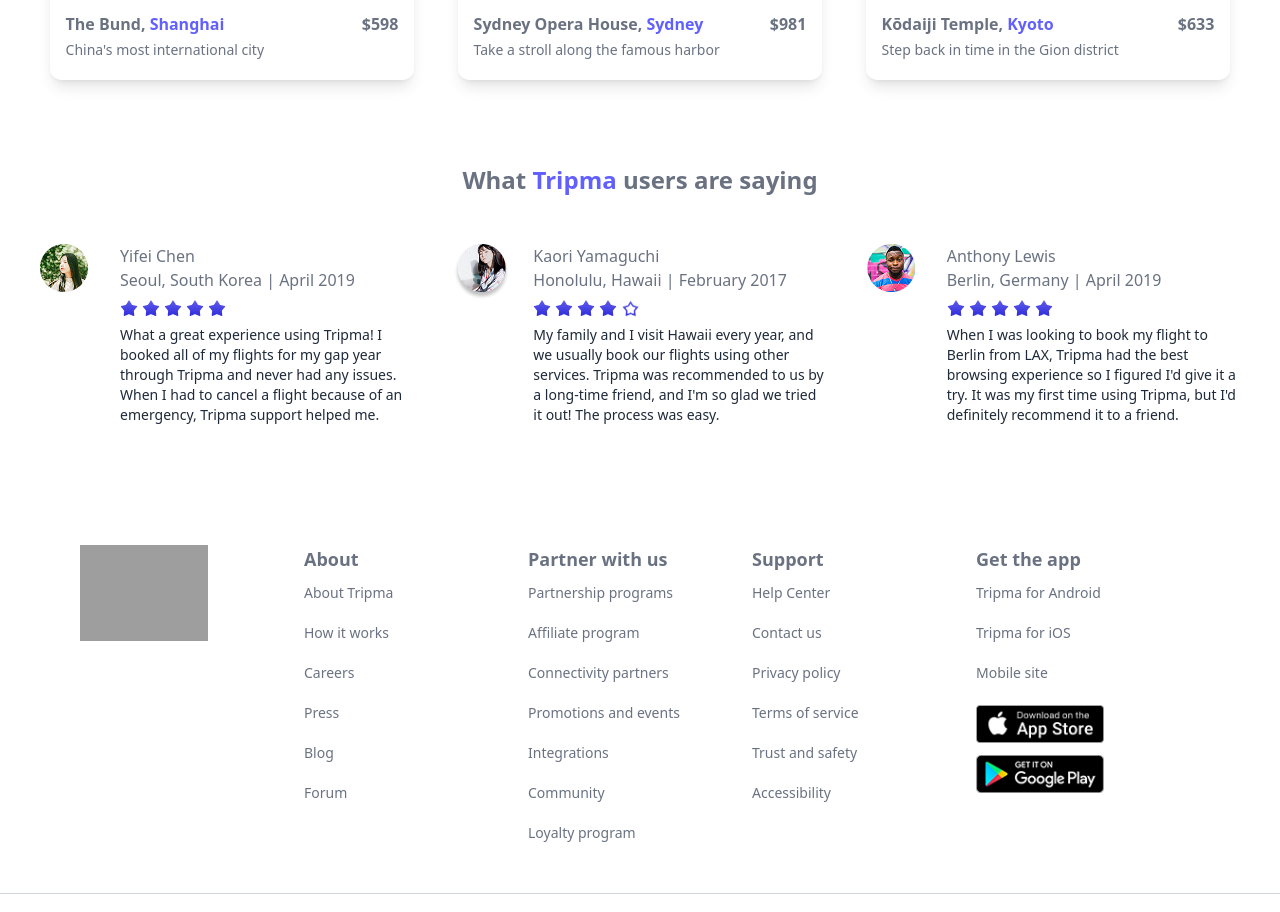
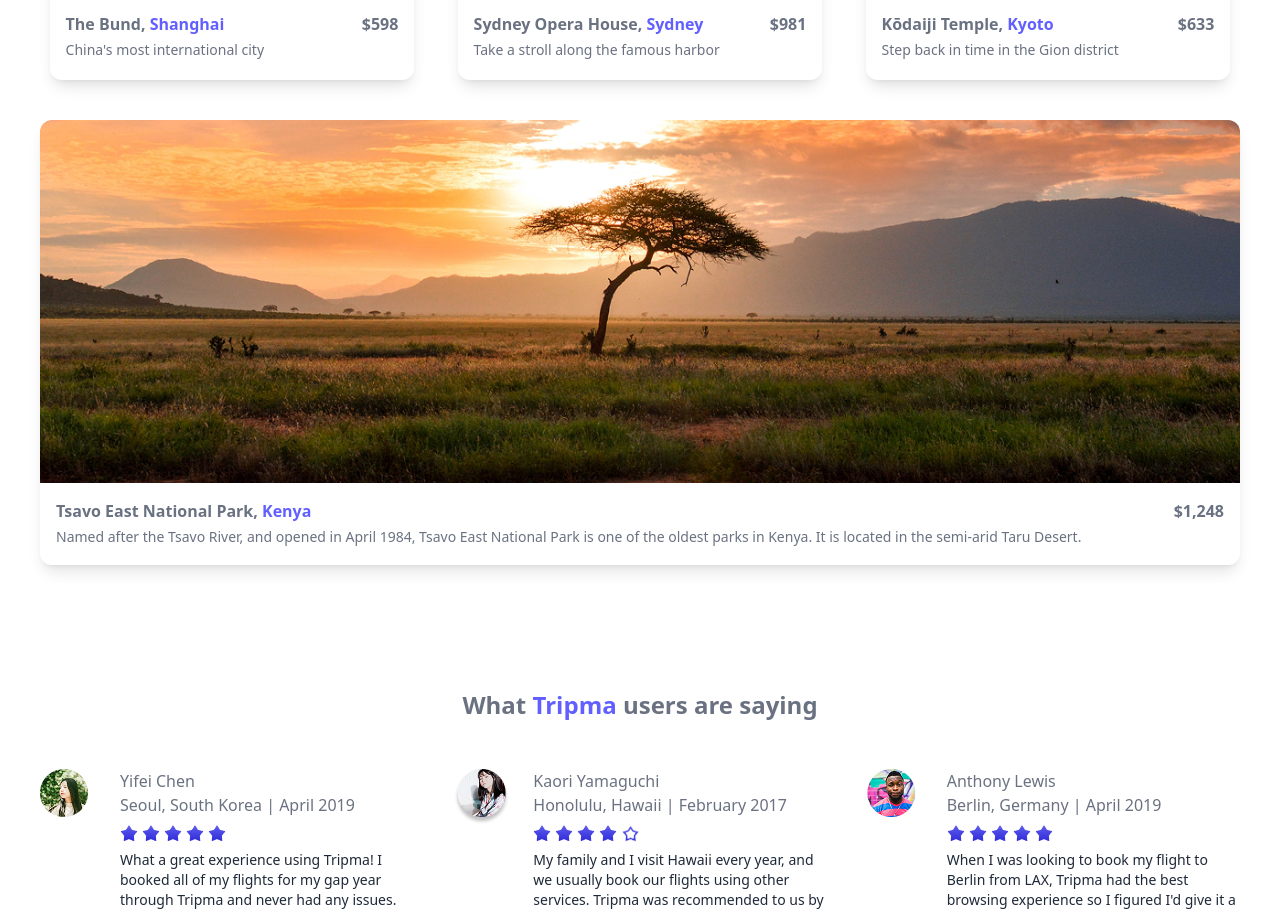
Before and after one commit to Hira-Haider-46/tripma, a React (Vite) app: page / in a window 1280 px wide. Shown: the part 1360-2272 px from the top of the page. Built offline with nearby package versions, Linux system fonts and the light colour scheme; grey boxes are pictures that could not be loaded.

Commit message:
flight deals component updated

```diff
--- a/src/components/FlightDeals.tsx
+++ b/src/components/FlightDeals.tsx
@@ -2,6 +2,7 @@
 import card_1 from "../assets/card_1.png";
 import card_2 from "../assets/card_2.png";
 import card_3 from "../assets/card_3.png";
+import card_4 from "../assets/card_7.png";
 
 const FlightDeals: React.FC = () => {
   return (
@@ -17,23 +18,62 @@
       </div>
       <div className="grid grid-cols-1 sm:grid-cols-2 lg:grid-cols-3 gap-6">
         {[
-          { img: card_1, place: "The Bund", location: "Shanghai", price: "$598", desc: "China's most international city" },
-          { img: card_2, place: "Sydney Opera House", location: "Sydney", price: "$981", desc: "Take a stroll along the famous harbor" },
-          { img: card_3, place: "Kōdaiji Temple", location: "Kyoto", price: "$633", desc: "Step back in time in the Gion district" }
+          {
+            img: card_1,
+            place: "The Bund",
+            location: "Shanghai",
+            price: "$598",
+            desc: "China's most international city",
+          },
+          {
+            img: card_2,
+            place: "Sydney Opera House",
+            location: "Sydney",
+            price: "$981",
+            desc: "Take a stroll along the famous harbor",
+          },
+          {
+            img: card_3,
+            place: "Kōdaiji Temple",
+            location: "Kyoto",
+            price: "$633",
+            desc: "Step back in time in the Gion district",
+          },
         ].map((deal, index) => (
           <div
             key={index}
-            className="rounded-xl shadow-lg cursor-pointer hover:scale-101 transition-transform duration-300 ease-in-out w-[80%] sm:w-[85%] lg:w-[95%] mx-auto"
+            className="rounded-xl shadow-lg cursor-pointer hover:scale-99 duration-500 w-[80%] sm:w-[85%] lg:w-[95%] mx-auto"
           >
-            <img src={deal.img} alt={deal.place} className="rounded-t-xl w-full h-48 object-cover xl:h-auto" />
+            <img
+              src={deal.img}
+              alt={deal.place}
+              className="rounded-t-xl w-full h-48 object-cover xl:h-auto"
+            />
             <div className="flex justify-between items-center px-4 pt-4 font-semibold">
-              <p>{deal.place}, <span className="text-indigo-500">{deal.location}</span></p>
+              <p>
+                {deal.place},{" "}
+                <span className="text-indigo-500">{deal.location}</span>
+              </p>
               <p>{deal.price}</p>
             </div>
             <p className="ml-4 mb-5 mt-1 text-sm">{deal.desc}</p>
           </div>
         ))}
       </div>
+      <div className="rounded-xl shadow-lg cursor-pointer hover:scale-99 duration-500 w-[80%] mx-auto md:w-full my-10 pb-4.5">
+        <img
+          src={card_4}
+          alt='card_4'
+          className="rounded-t-xl w-full h-48 object-cover xl:h-auto"
+        />
+        <div className="flex justify-between items-center px-4 pt-4 font-semibold">
+          <p>
+          Tsavo East National Park, <span className="text-indigo-500">Kenya</span>
+          </p>
+          <p>$1,248</p>
+        </div>
+        <p className="ml-4 mt-1 text-sm">Named after the Tsavo River, and opened in April 1984, Tsavo East National Park is one of the oldest parks in Kenya. It is located in the semi-arid Taru Desert.</p>
+      </div>
     </div>
   );
 };
```
